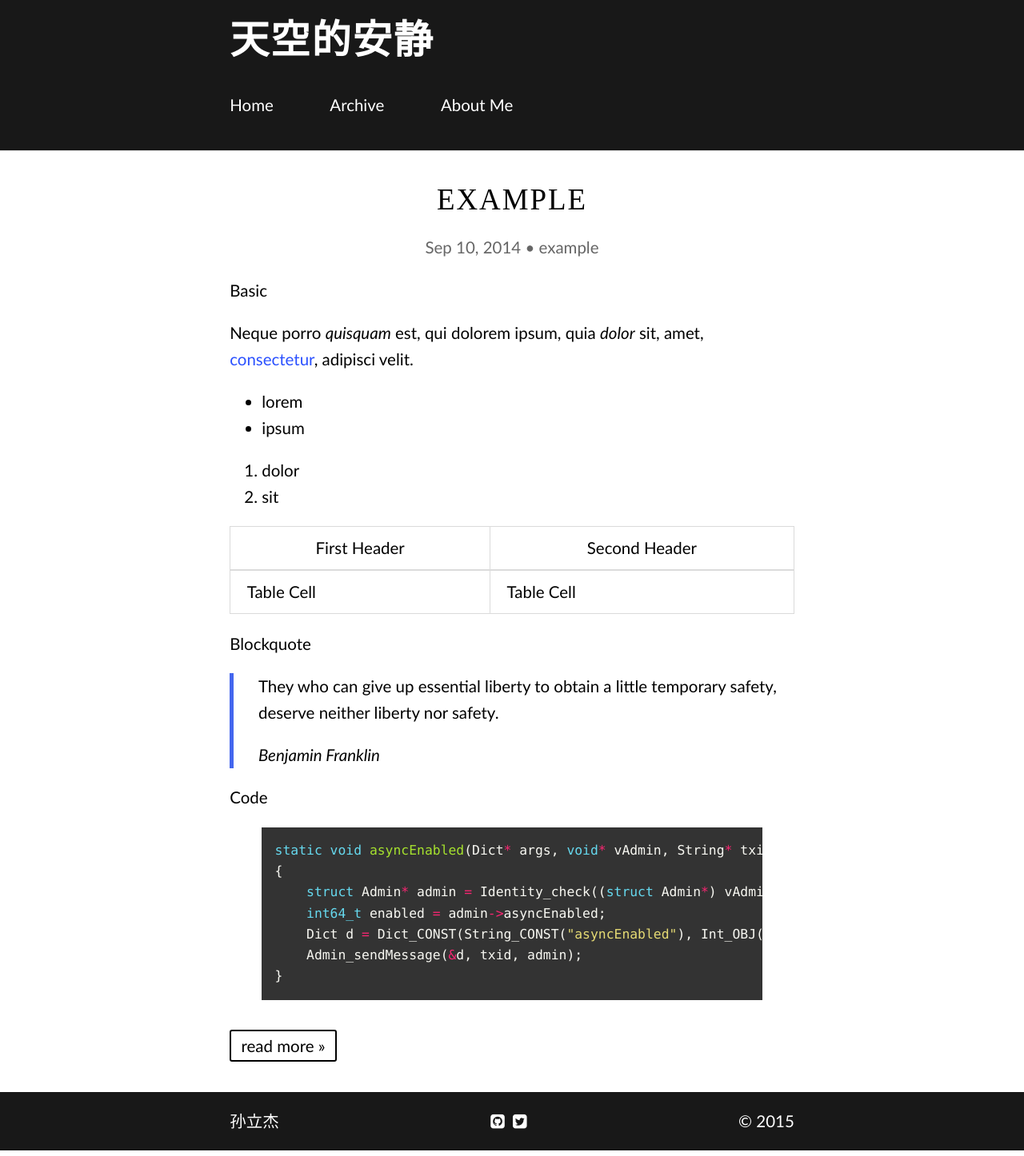
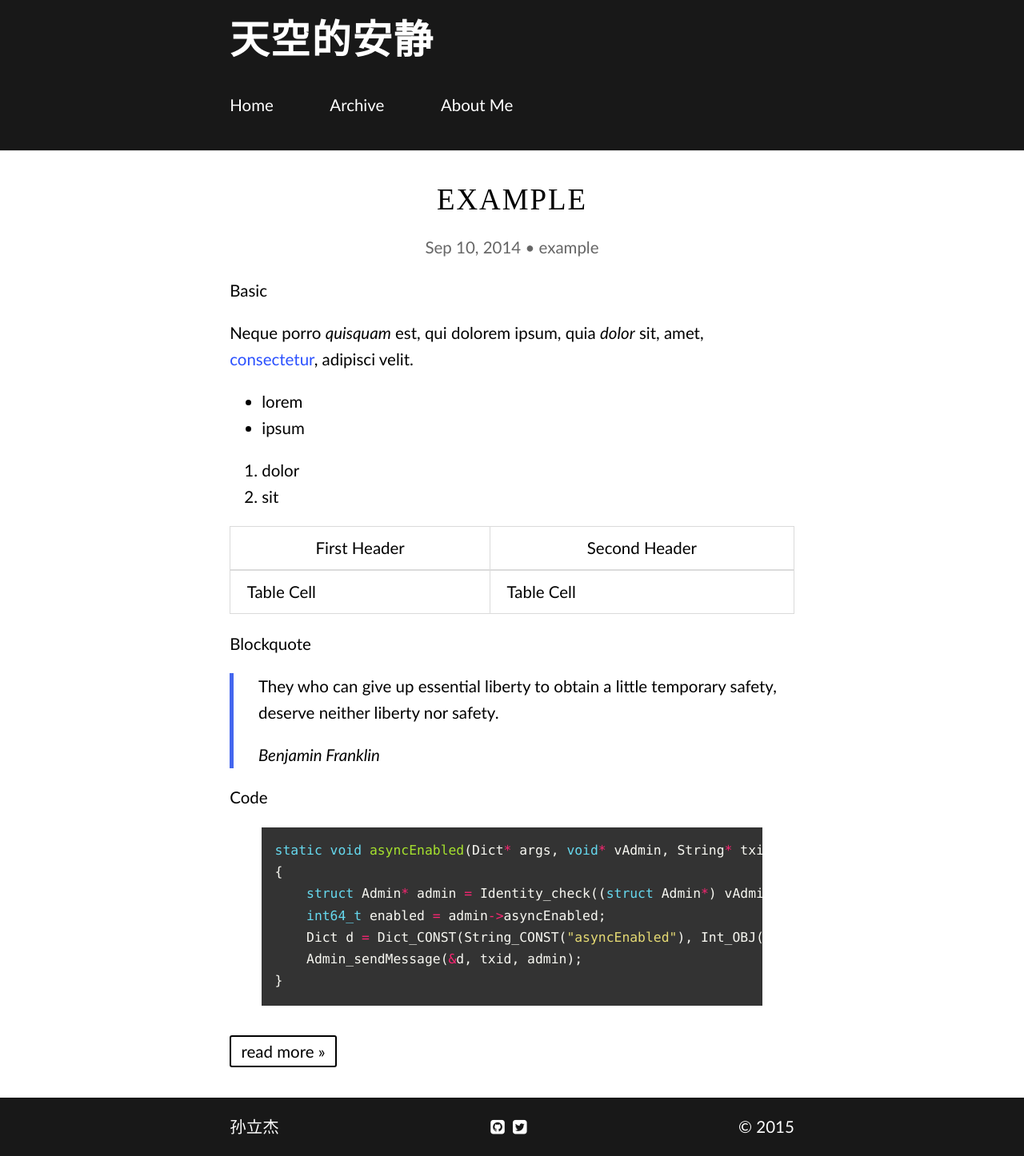
Before and after one commit to skyquiet/skyquiet.github.io, a Jekyll site: the page built from index.html, in a window 1280 px wide. Shown: the whole page at 80% size. Built offline with Jekyll 4.4.1, drawn with Linux system fonts in a browser that asks for light colours; nearby versions of some CDN libraries; some web fonts are replaced.

Commit message:
修改 code  字体 为 Monaco

```diff
--- a/_sass/basic.sass
+++ b/_sass/basic.sass
@@ -39,7 +39,6 @@
     overflow: auto
     padding: 1em
     font-size: .8em
-    font-family: Monaco,Consolas,Menlo, "Courier New", monospace !important
 
 code
     font-family: Monaco,Consolas,Menlo, "Courier New", monospace !important
```
Also changed, not shown: 2 other files.
